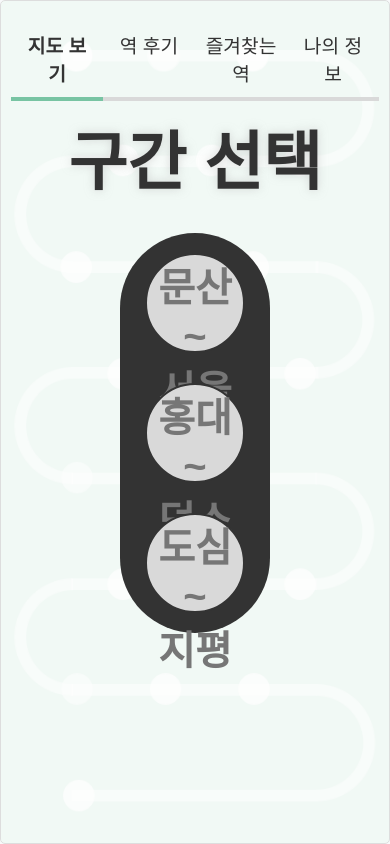
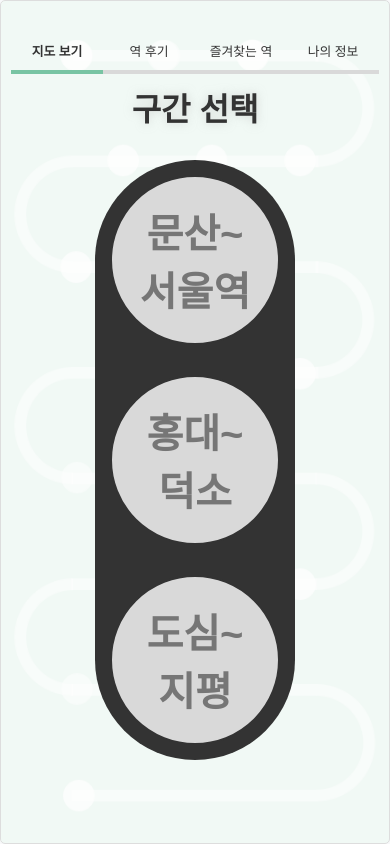
Before and after one commit to kyoungis/fastsong, a plain HTML site: page section-select.html in a window 390 px wide. Drawn offline with Linux system fonts and the light colour scheme.

Commit message:
Add files via upload

```diff
--- a/basic.css
+++ b/basic.css
@@ -35,7 +35,6 @@ body {
 }
 
 .main-title1 {
-  font-family: Arial, sans-serif, 'Malgun Gothic';
   font-weight: bold;
   font-size: 5rem;
   color: #333;
@@ -45,7 +44,6 @@ body {
 }
 
 .main-title2 {
-  font-family: Arial, sans-serif, 'Malgun Gothic';
   font-weight: bold;
   font-size: 4rem;
   color: #333;
@@ -62,7 +60,25 @@ body {
   .main-container {
     background-repeat: no-repeat;
   }
+  .main-title1 {
+    font-family: Arial, sans-serif, 'Malgun Gothic';
+    font-weight: bold;
+    font-size: 5rem;
+    color: #333;
+    margin-top: 220px;
+    margin-bottom: 30px;
+    text-shadow: 0px 0px 10px rgba(181, 181, 181, 0.5);
+  }
+
   .main-title2 {
+    font-size: 4rem;
+    color: #333;
+    margin-top: 100px;
+    margin-bottom: 100px;
+    text-shadow: 0px 0px 10px rgba(181, 181, 181, 0.5);
+  }
+  .main-title2 {
+    font-size: 2rem;
     margin-top: 10px;
     margin-bottom: 30px;
   }
--- a/func.js
+++ b/func.js
@@ -17,6 +17,7 @@ function renderStations(list) {
         const card = document.createElement('div');
         card.className = 'card';
         card.dataset.station = station.name;
+        card.dataset.stationUrl = station.url;
         card.innerHTML = `
             <a href="${getStationUrl(station)}">
                 <img src="${station.img}" alt="${station.name}역" class="station-img">
@@ -83,9 +84,9 @@ function updateHearts() {
 function updateRatings() {
     const reviews = JSON.parse(localStorage.getItem('reviews')) || {};
     document.querySelectorAll('.card').forEach(card => {
-        const name = card.dataset.station;
+        const url = card.dataset.stationUrl;
         const rateEl = card.querySelector('.rating span');
-        const arr = reviews[name] || [];
+        const arr = reviews[url] || [];
         rateEl.textContent = arr.length ? (arr.reduce((a, b) => a + b, 0) / arr.length).toFixed(1) : '0.0';
     });
 }
--- a/navibar.css
+++ b/navibar.css
@@ -18,3 +18,19 @@
     font-weight: bold;
     border-bottom: 4px solid #78C4A3;
 }
+
+@media (max-width: 768px) {
+    .tabs {
+        display: flex;
+        margin-top: 20px;
+    }
+    .tab {
+        flex: 1;
+        padding: 10px;
+        text-align: center;
+        font-size: 0.8rem;
+        color: #333;
+        cursor: pointer;
+        border-bottom: 4px solid #D9D9D9;
+    }
+}
--- a/section-select.html
+++ b/section-select.html
@@ -44,13 +44,13 @@
         }
         @media (max-width: 768px) {
             .section-buttons {
-                width: 150px;
-                height: 400px;
+                width: 200px;
+                height: 600px;
                 flex-direction: column;
             }
             .section-button {
-                width: 100px;
-                height: 100px;
+                width: 170px;
+                height: 170px;
                 border-radius: 50%;
             }
         }
```
Also changed, not shown: favorites.html (+1 -0 lines).
